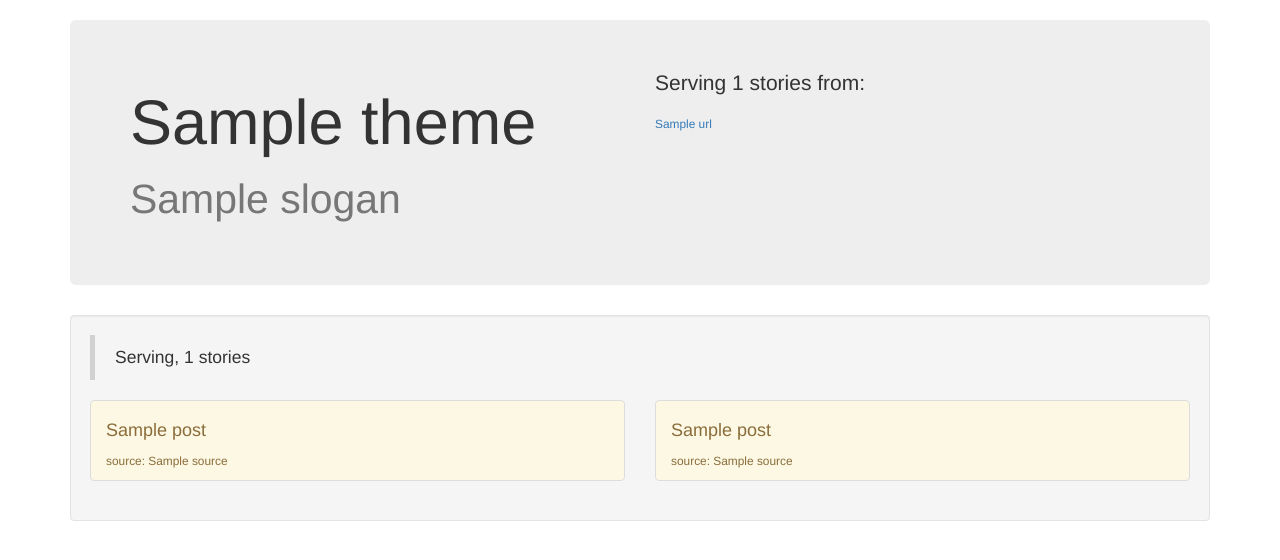
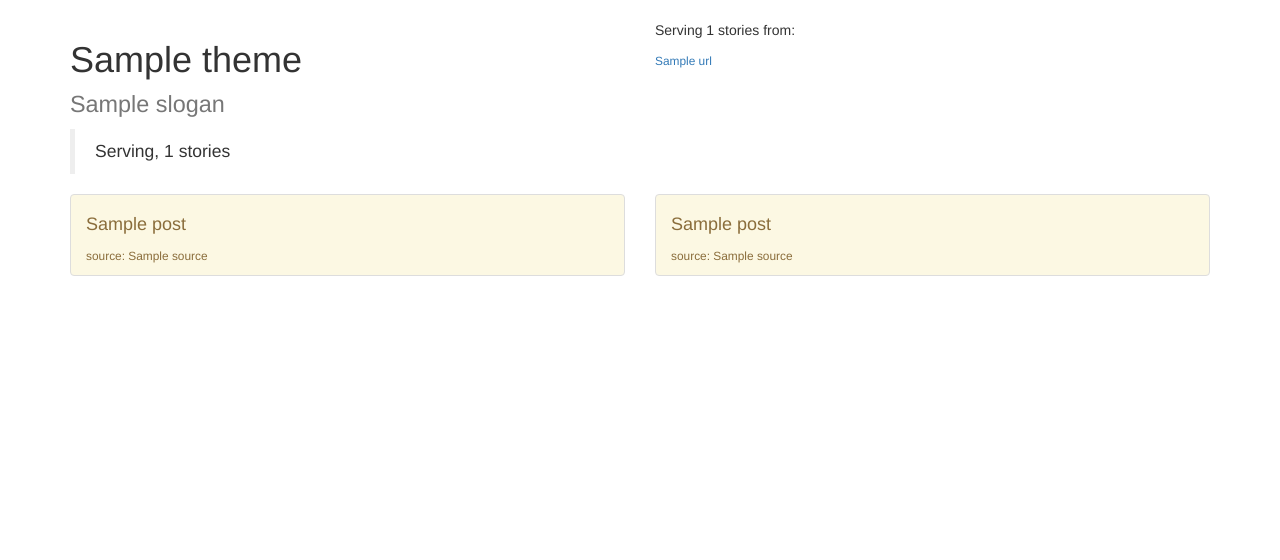
Before and after one commit to eduna75/news-reader, a Python web app: template app/templates/index.html in a window 1280 px wide. Shown: the part 52-612 px from the top of the page. Run offline with Jinja, Linux system fonts and the light colour scheme; the template is opened without the code that fills it: most values are stand-ins (such as "Sample title", 1, 10 or a date in 2020); some libraries are stand-ins or nearby versions.

Commit message:
removed jumbotron and well

```diff
--- a/app/templates/index.html
+++ b/app/templates/index.html
@@ -14,7 +14,7 @@
         {{ error }}
         </div>
     {% endif %}
-        <div class="jumbotron">
+        <div class="">
             <div class="row">
                 <div class="col-sm-6">
                     {% for config in site_config %}
@@ -39,7 +39,7 @@
                 </div>
             </div>
         </div>
-        <div class="well">
+        <div class="">
             <blockquote>
                 <p>Serving, {{ length }} stories</p>
             </blockquote>
```
